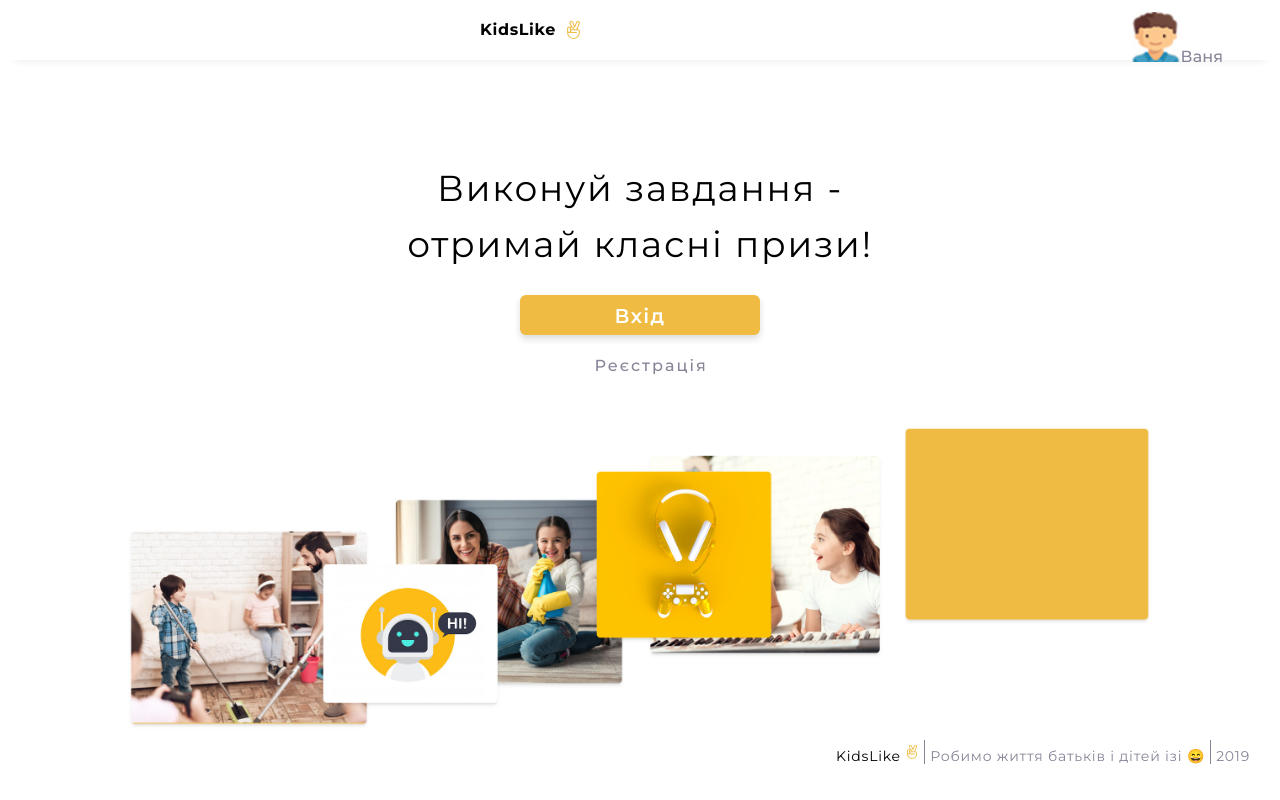
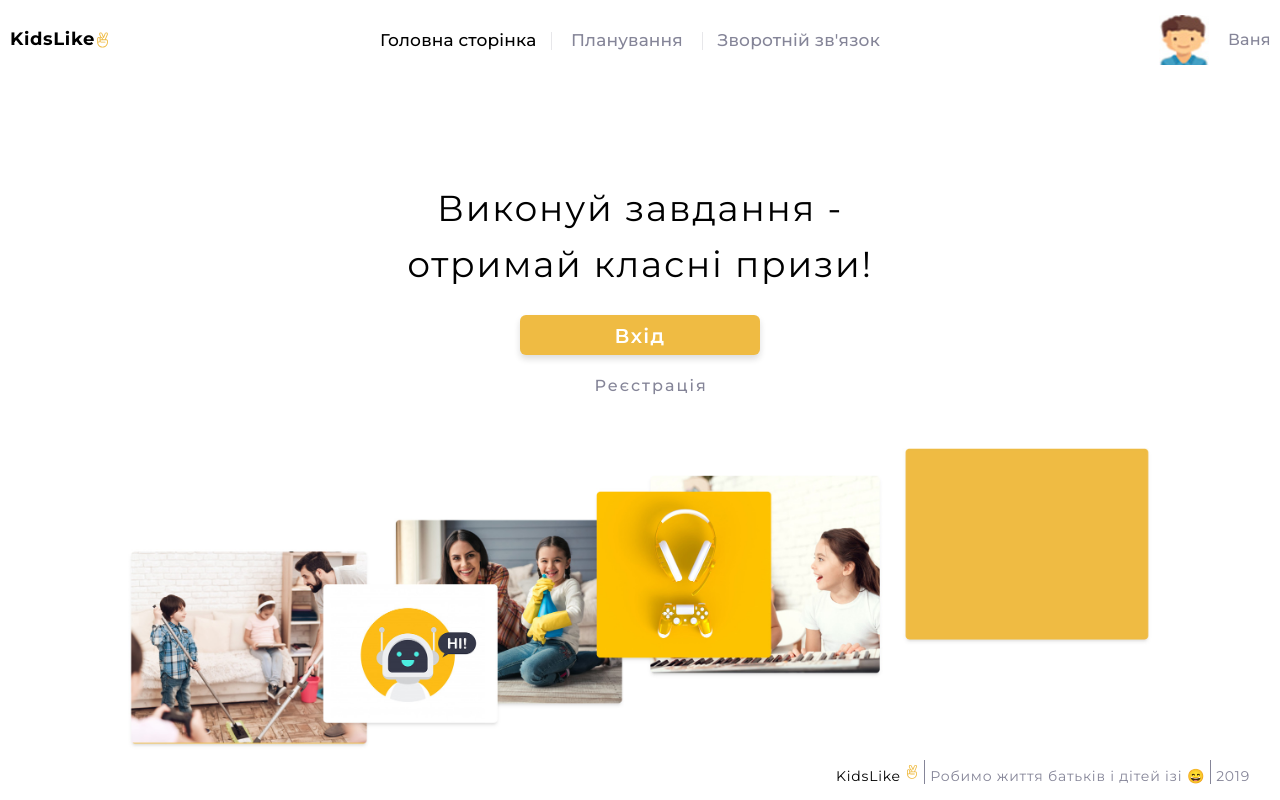
Before and after one commit to vbguard/kidsLike, a React app: page / in a window 1280 px wide. Built offline with nearby package versions, Linux system fonts and the light colour scheme.

Commit message:
fixed conflicts2

```diff
--- a/src/components/Header/Header.module.css
+++ b/src/components/Header/Header.module.css
@@ -25,7 +25,6 @@
   text-align: left;
   color: var(--black);
   text-decoration: none;
-<<<<<<< HEAD
   /* margin-top: 18px;
  margin-left: 30px; */
 }
@@ -35,22 +34,10 @@
     height: 20px;
    display: block;
    /* margin-top: 36px; */
-=======
-  margin-top: 18px;
-  margin-left: 30px;
-}
-
-.burger {
-  width: 50px;
-  height: 20px;
-  display: block;
-  margin-top: 36px;
->>>>>>> 5aab212aca17ae0c626fd3d1623f12c2f8c16aeb
   fill: #18191d;
 }
 
 @media screen and (min-width: 768px) {
-<<<<<<< HEAD
     .container {
         width: 768px;
         height: 80px;
@@ -60,15 +47,6 @@
   background-color: var(--white);
     }
     }
-=======
-  .container {
-    width: 768px;
-    height: 80px;
-    margin: 0 auto;
-    flex-direction: row;
-    justify-content: space-evenly;
-    background-color: var(--white);
->>>>>>> 5aab212aca17ae0c626fd3d1623f12c2f8c16aeb
 
   }
 
@@ -82,7 +60,6 @@
 
   .link {
     display: flex;
-<<<<<<< HEAD
    width: 90px;
   font-size: 16px;
   /* margin-top: 0; */
@@ -90,21 +67,11 @@
   align-items: center;
   /* margin-left: 0;
 } */
-=======
-    width: 90px;
-    font-size: 16px;
-    margin-top: 0;
-    height: 80px;
-    align-items: center;
-    margin-left: 0;
-  }
->>>>>>> 5aab212aca17ae0c626fd3d1623f12c2f8c16aeb
 
   .logoIcon {
     fill: var(--macaroni-and-cheese);
     display: flex;
     align-items: center;
-<<<<<<< HEAD
     /* margin: 0; */
 }
 }
@@ -114,17 +81,6 @@
         width: 1280px;
       justify-content: space-between;
     }
-=======
-    margin: 0;
-  }
-}
-
-@media screen and (min-width: 1280px) {
-  .container {
-    width: 1280px;
-    justify-content: unset;
-  }
->>>>>>> 5aab212aca17ae0c626fd3d1623f12c2f8c16aeb
 
   .link {
     font-size: 18px;
--- a/src/components/Nav/Nav.module.css
+++ b/src/components/Nav/Nav.module.css
@@ -1,28 +1,14 @@
 .nav {
   display: none;
-<<<<<<< HEAD
   /* padding: 0;
   margin: 0; */
   width: 0;
-
-=======
-  padding: 0;
-  margin: 0;
-  margin: 49px 44px 181px 33px;
-
->>>>>>> 5aab212aca17ae0c626fd3d1623f12c2f8c16aeb
 }
 
 .navLink,
 .navLinkBorders {
-<<<<<<< HEAD
-    width: 100px;
-  height: 9,5px;
-=======
   width: 100px;
   height: 9, 5px;
-  object-fit: contain;
->>>>>>> 5aab212aca17ae0c626fd3d1623f12c2f8c16aeb
   font-family: Montserrat;
   font-size: 16px;
   font-weight: bold;
@@ -41,18 +27,15 @@
 }
 
 @media screen and (min-width: 768px) {
-
   .nav {
     display: flex;
     /* margin: 0; */
     width: 400px;
     height: 80px;
-  flex-direction: row;
-  justify-content: space-between;
-  align-items: center;
-
+    flex-direction: row;
+    justify-content: space-between;
+    align-items: center;
   }
-
 
   .navLink,
   .navLinkBorders {
@@ -63,7 +46,6 @@
     text-align: right;
     color: var(--blue-grey);
     display: unset;
-
   }
 
   .navLinkBorders {
@@ -90,8 +72,6 @@
     height: 90%;
     bottom: 0;
     right: -10px;
-
-
   }
 
   .navLinkSpan {
@@ -100,7 +80,6 @@
 }
 
 @media screen and (min-width: 1280px) {
-
   .nav {
     width: 500px;
     /* margin-left: 300px; */
--- a/src/components/NavLogin/NavLogin.module.css
+++ b/src/components/NavLogin/NavLogin.module.css
@@ -5,30 +5,13 @@
   right: 18px;
 }
 
-
 .container {
-<<<<<<< HEAD
   display: flex;
   width: 70px;
   justify-content: space-between;
   /* margin-top: 38px; */
   /* margin-left: 100px; */
-=======
-  display: flex;
-  width: 90px;
-  justify-content: space-evenly;
-  margin-top: 38px;
-  margin-left: 100px;
 }
-
-.burger {
-  width: 20px;
-  height: 20px;
-  object-fit: contain;
-  fill: #18191d;
->>>>>>> 5aab212aca17ae0c626fd3d1623f12c2f8c16aeb
-}
-
 
 .user {
   text-decoration: none;
@@ -52,7 +35,7 @@
 }
 .btn {
   border: none;
-    background-color:transparent;
+  background-color: transparent;
 }
 
 .burger {
@@ -61,13 +44,11 @@
   fill: #18191d;
 }
 
-
 /* styles for open modal menu */
 
 .menuOpenContainer {
   background-color: var(--macaroni-and-cheese);
   position: fixed;
-<<<<<<< HEAD
   top: 0;
   left: 0;
   right: 0;
@@ -80,20 +61,6 @@
   height: 18px;
   margin-top: 18px;
   fill: white;
-=======
-  top: 0;
-  left: 0;
-  right: 0;
-  bottom: 0;
-  padding: 0 30px;
-}
-
-.menuOpenIcon {
-  width: 29px;
-  height: 18px;
-  margin-top: 26px;
-  fill: white;
->>>>>>> 5aab212aca17ae0c626fd3d1623f12c2f8c16aeb
 }
 
 .menuOpenLink {
@@ -110,7 +77,6 @@
   /* margin-top: 2px; */
   display: block;
   margin-bottom: 58px;
-
 }
 
 .menuCloseIcon {
@@ -134,7 +100,6 @@
 }
 
 .menuOpenBtn {
-<<<<<<< HEAD
   position: absolute;
   top: 0;
   right: 0;
@@ -145,8 +110,7 @@
   font-size: 0;
 }
 
-@media screen and (min-width:768px) {
-
+@media screen and (min-width: 768px) {
   .container {
     justify-content: space-between;
     /* margin-top: 30px; */
@@ -155,10 +119,7 @@
     margin-left: 0;
   }
 
-
-
-    .menuOpenContainer
-    {
+  .menuOpenContainer {
     display: none;
   }
 
@@ -171,7 +132,6 @@
 
   .user {
     text-align: left;
-
   }
   .img {
     display: unset;
@@ -194,77 +154,7 @@
   }
 
   .img {
-
     width: 50px;
     height: 50px;
   }
 }
-=======
-  position: absolute;
-  top: 0;
-  right: 0;
-  margin-top: 34px;
-  margin-right: 10px;
-  background: transparent;
-  border: none;
-  font-size: 0;
-}
-
-@media screen and (min-width:768px) {
-
-  .container {
-    justify-content: space-between;
-    margin-top: 30px;
-    width: 80px;
-    align-items: center;
-    margin-left: 0;
-  }
-
-
-
-  .menuOpenContainer {
-    display: none;
-  }
-
-  .btn {
-    display: none;
-  }
-
-  .burger {
-    display: none;
-  }
-
-  .user {
-    text-align: left;
-
-  }
-
-  .img {
-    display: unset;
-    object-fit: contain;
-    width: 23px;
-    height: 23px;
-  }
-}
-
-@media screen and (min-width: 1280px) {
-  .container {
-    width: 130px;
-    justify-content: space-around;
-    margin-top: 11px;
-    margin-left: 200px;
-  }
-
-  .user {
-    font-size: 16px;
-    text-align: right;
-    margin-top: 8px;
-  }
-
-  .img {
-
-    width: 50px;
-    height: 50px;
-  }
-}
->>>>>>> 5aab212aca17ae0c626fd3d1623f12c2f8c16aeb
```
Lines whose indentation alone changed are shown as unchanged.
